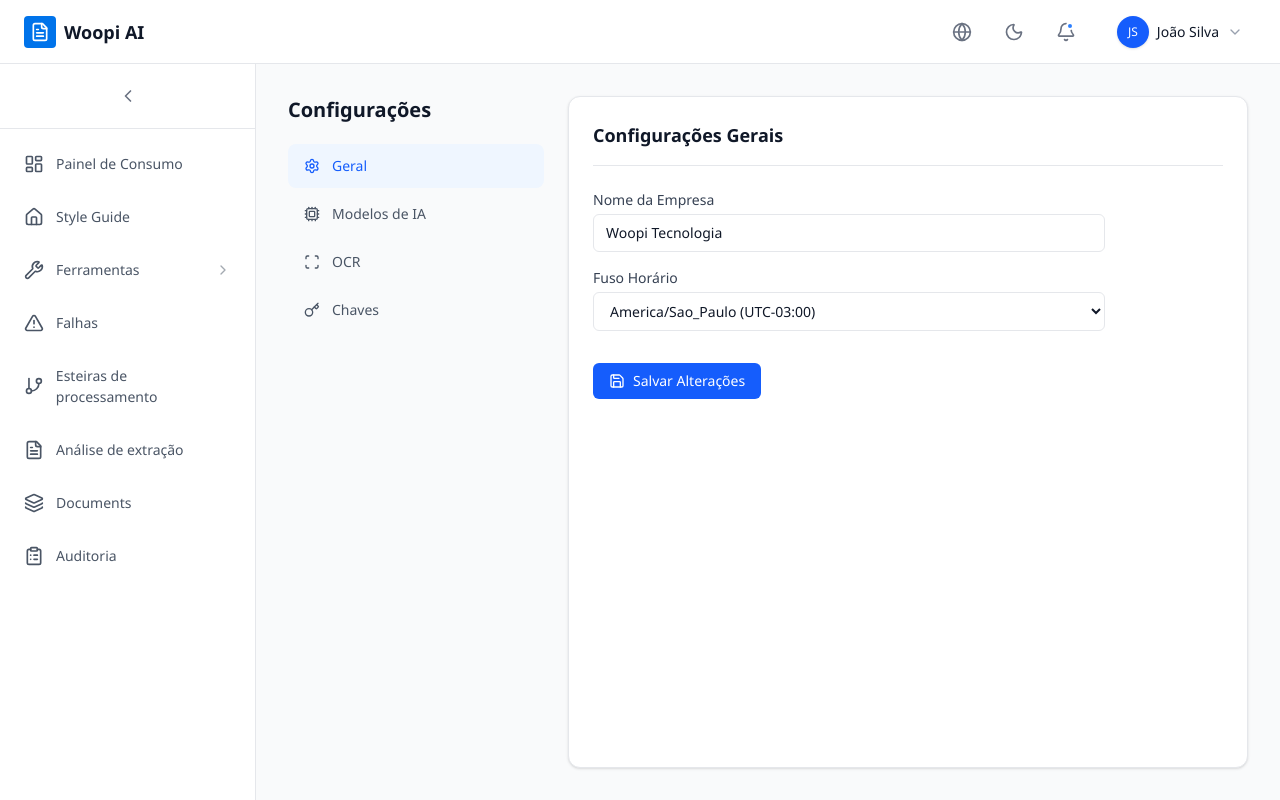
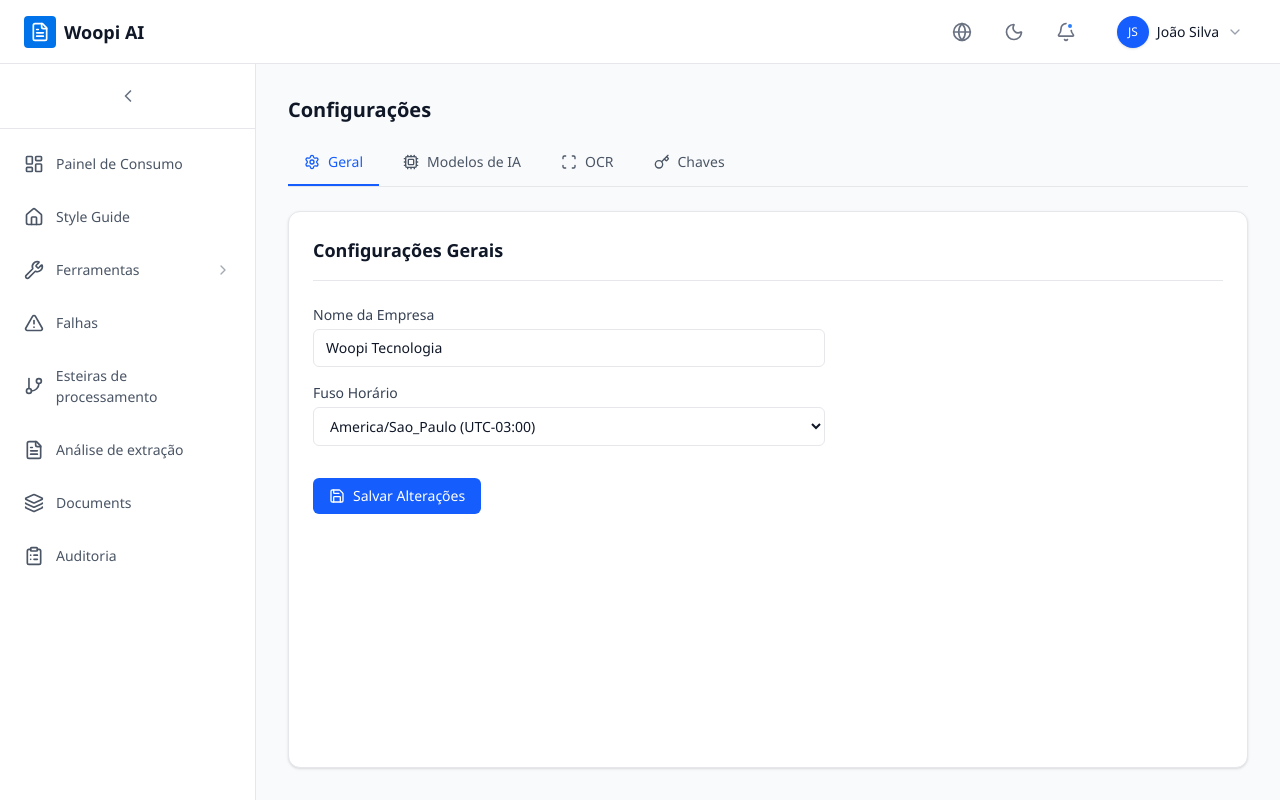
Before and after one commit to marioagen/test-agents, a React (Vite) app: page /settings in a window 1280 px wide. Built offline with nearby package versions, Linux system fonts and the light colour scheme.

Commit message:
feat(settings): Refactor settings page layout to use tabs
Replaces the internal sidebar navigation with a tabbed interface for settings sections. This improves usability and visual consistency with other application components.

```diff
--- a/src/pages/Settings.tsx
+++ b/src/pages/Settings.tsx
@@ -82,17 +82,17 @@
   };
 
   return (
-    <div className="flex flex-col md:flex-row gap-6 min-h-[calc(100vh-8rem)]">
-      {/* Internal Sidebar */}
-      <div className="w-full md:w-64 flex flex-col gap-1">
-        <h2 className="text-xl font-bold mb-4 text-gray-900 dark:text-gray-100">Configurações</h2>
-        <nav className="flex flex-col gap-1">
+    <div className="flex flex-col gap-6 min-h-[calc(100vh-8rem)]">
+      {/* Top Tabs */}
+      <div className="w-full flex flex-col gap-2">
+        <h2 className="text-xl font-bold mb-2 text-gray-900 dark:text-gray-100">Configurações</h2>
+        <nav className="flex items-center gap-2 border-b border-gray-200 dark:border-border-dark overflow-x-auto">
           <button
             onClick={() => setActiveTab('geral')}
-            className={`flex items-center gap-3 px-4 py-3 rounded-lg transition-colors text-sm font-medium ${
+            className={`flex items-center gap-2 px-4 py-3 border-b-2 transition-colors text-sm font-medium whitespace-nowrap ${
               activeTab === 'geral'
-              ? 'bg-blue-50 text-blue-600 dark:bg-blue-900/20 dark:text-blue-400'
-              : 'text-gray-600 dark:text-gray-400 hover:bg-gray-100 dark:hover:bg-active-dark'
+              ? 'border-blue-600 text-blue-600 dark:border-blue-500 dark:text-blue-400'
+              : 'border-transparent text-gray-600 dark:text-gray-400 hover:text-gray-900 dark:hover:text-gray-200 hover:border-gray-300 dark:hover:border-gray-700'
             }`}
           >
             <SettingsIcon className="w-4 h-4" />
@@ -100,10 +100,10 @@
           </button>
           <button
             onClick={() => setActiveTab('modelos')}
-            className={`flex items-center gap-3 px-4 py-3 rounded-lg transition-colors text-sm font-medium ${
+            className={`flex items-center gap-2 px-4 py-3 border-b-2 transition-colors text-sm font-medium whitespace-nowrap ${
               activeTab === 'modelos'
-              ? 'bg-blue-50 text-blue-600 dark:bg-blue-900/20 dark:text-blue-400'
-              : 'text-gray-600 dark:text-gray-400 hover:bg-gray-100 dark:hover:bg-active-dark'
+              ? 'border-blue-600 text-blue-600 dark:border-blue-500 dark:text-blue-400'
+              : 'border-transparent text-gray-600 dark:text-gray-400 hover:text-gray-900 dark:hover:text-gray-200 hover:border-gray-300 dark:hover:border-gray-700'
             }`}
           >
             <Cpu className="w-4 h-4" />
@@ -111,10 +111,10 @@
           </button>
           <button
             onClick={() => setActiveTab('ocr')}
-            className={`flex items-center gap-3 px-4 py-3 rounded-lg transition-colors text-sm font-medium ${
+            className={`flex items-center gap-2 px-4 py-3 border-b-2 transition-colors text-sm font-medium whitespace-nowrap ${
               activeTab === 'ocr'
-              ? 'bg-blue-50 text-blue-600 dark:bg-blue-900/20 dark:text-blue-400'
-              : 'text-gray-600 dark:text-gray-400 hover:bg-gray-100 dark:hover:bg-active-dark'
+              ? 'border-blue-600 text-blue-600 dark:border-blue-500 dark:text-blue-400'
+              : 'border-transparent text-gray-600 dark:text-gray-400 hover:text-gray-900 dark:hover:text-gray-200 hover:border-gray-300 dark:hover:border-gray-700'
             }`}
           >
             <Scan className="w-4 h-4" />
@@ -122,10 +122,10 @@
           </button>
           <button
             onClick={() => setActiveTab('chaves')}
-            className={`flex items-center gap-3 px-4 py-3 rounded-lg transition-colors text-sm font-medium ${
+            className={`flex items-center gap-2 px-4 py-3 border-b-2 transition-colors text-sm font-medium whitespace-nowrap ${
               activeTab === 'chaves'
-              ? 'bg-blue-50 text-blue-600 dark:bg-blue-900/20 dark:text-blue-400'
-              : 'text-gray-600 dark:text-gray-400 hover:bg-gray-100 dark:hover:bg-active-dark'
+              ? 'border-blue-600 text-blue-600 dark:border-blue-500 dark:text-blue-400'
+              : 'border-transparent text-gray-600 dark:text-gray-400 hover:text-gray-900 dark:hover:text-gray-200 hover:border-gray-300 dark:hover:border-gray-700'
             }`}
           >
             <Key className="w-4 h-4" />
```
